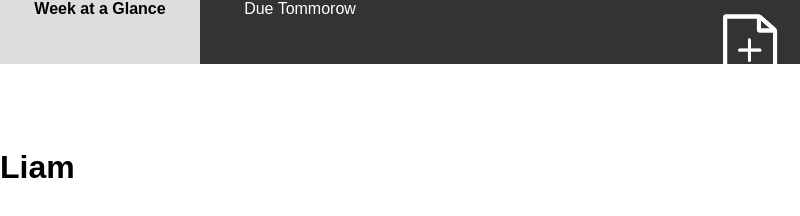
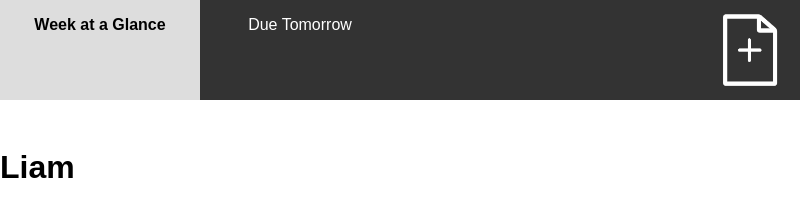
Before and after one commit to NC03/ScheduleApp, an Electron app: page index.html in a window 800 px wide. Drawn offline with Linux system fonts and the light colour scheme.

Commit message:
fix menu

```diff
--- a/index.css
+++ b/index.css
@@ -10,6 +10,7 @@ body {
     font-family: Arial, Helvetica, sans-serif;
     display: grid;
     grid-template-rows: 8% 92%;
+    align-items: start;
 }
 
 #topnav {
@@ -22,24 +23,20 @@ body {
     grid-template-areas: "a a b b . . . c";
 }
 
-#topnav a {
+#topnav div {
     color: white;
     text-align: center;
     text-decoration: none;
-    padding: auto;
+    padding: 0;
     vertical-align:middle;
 }
 
-#topnav a.active {
+#topnav div.active {
     background-color: var(--color-background-blue);
     font-weight: bold;
 }
 
-#topnav a:hover {
+#topnav div:hover {
     background-color: #ddd;
     color: black;
 }
-
-div.page{
-    display:grid;
-}
--- a/index.html
+++ b/index.html
@@ -17,9 +17,9 @@
       console.log(num)
       for (var i = 0; i < document.getElementsByClassName("page").length; i++) {
         document.getElementsByClassName("page")[i].setAttribute("style", "display:none")
-        document.getElementById("topnav").getElementsByTagName("a")[i].classList.remove("active")
+        document.getElementById("topnav").getElementsByTagName("div")[i].classList.remove("active")
       }
-      document.getElementById("topnav").getElementsByTagName("a")[num - 1].classList.add("active")
+      document.getElementById("topnav").getElementsByTagName("div")[num - 1].classList.add("active")
       document.getElementsByClassName("page")[num - 1].setAttribute("style", "display:inherit")
 
     }
@@ -29,10 +29,10 @@
   </script>
 
   <div id="topnav">
-    <a onclick="page(1)" style="grid-area:a">Week at a Glance</a>
-    <a onclick="page(2)" style="grid-area:b">Due Tommorow</a>
-    <a onclick="page(3)" style="grid-area:c"><img src="assets/newtab.png" alt="+"
-        style="max-width:100%;max-height:100%"></a>
+    <div onclick="page(1)" style="grid-area:a"><p>Week at a Glance</p></div>
+    <div onclick="page(2)" style="grid-area:b"><p>Due Tomorrow</p></div>
+    <div onclick="page(3)" style="grid-area:c"><img src="assets/newtab.png" alt="+"
+        style="max-width:100%;max-height:100%"></div>
     <!--style="float:right;height:100%;padding:0;margin:0;"-->
   </div>
   <div style="margin-top: 8%;">
```
